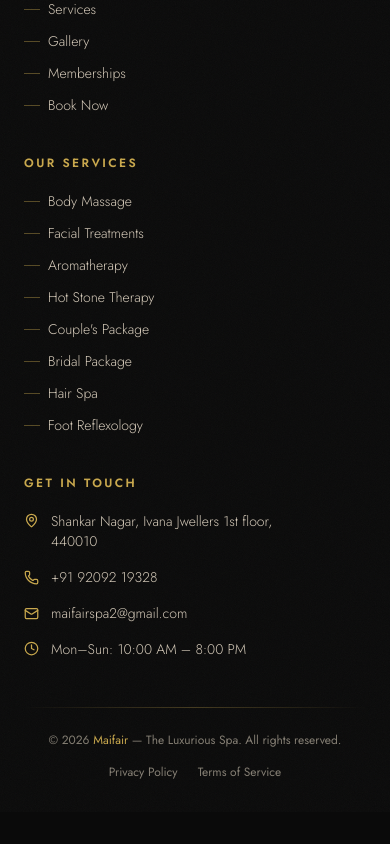
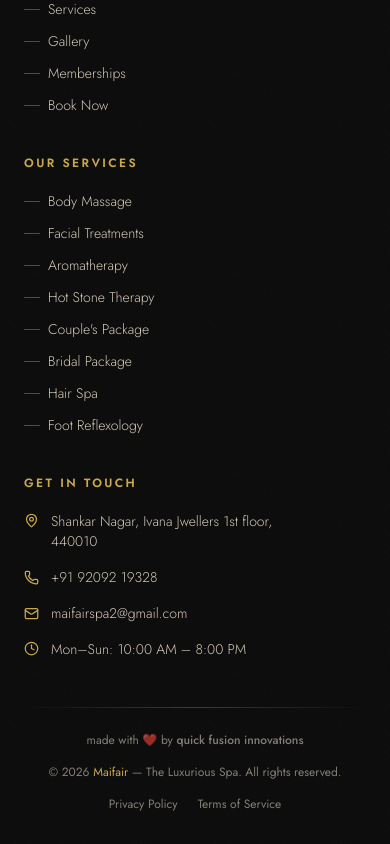
Before and after one commit to NovaSyntax753/Maifair, a Next.js app: page / in a window 390 px wide. Shown: the part 8304-9148 px from the top of the page. Before the commit the page ends 9116 px from the top, so only its background shows below. Built offline with nearby package versions, Linux system fonts and the light colour scheme.

Commit message:
feat: add quick fusion innovations credits to footer

```diff
--- a/components/Footer.tsx
+++ b/components/Footer.tsx
@@ -179,13 +179,24 @@ export default function Footer() {
         <div className="mt-12 mb-6 h-px bg-gradient-to-r from-transparent via-[rgba(201,168,76,0.3)] to-transparent" />
 
         {/* Bottom bar */}
-        <div className="flex flex-col sm:flex-row items-center justify-between gap-4 text-xs text-[rgba(212,201,184,0.6)]">
-          <p>
+        <div className="flex flex-col md:flex-row items-center justify-between gap-4 text-xs text-[rgba(212,201,184,0.6)]">
+          <p className="order-2 md:order-1">
             © {new Date().getFullYear()}{" "}
-            <span className="text-[#c9a84c]">Maifair</span> — The Luxurious Spa. All rights
+            <span className="text-[#c9a84c]">Maifair</span> — The Luxurious Spa.<br className="hidden md:block lg:hidden" /> All rights
             reserved.
           </p>
-          <div className="flex items-center gap-5">
+          <p className="order-1 md:order-2 text-center">
+            made with ❤️ by{" "}
+            <a
+              href="https://quickfusioninnovations.com"
+              target="_blank"
+              rel="noreferrer"
+              className="hover:text-[#c9a84c] transition-colors font-medium"
+            >
+              quick fusion innovations
+            </a>
+          </p>
+          <div className="flex items-center gap-5 order-3">
             <Link href="/privacy" className="hover:text-[#c9a84c] transition-colors">
               Privacy Policy
             </Link>
```
